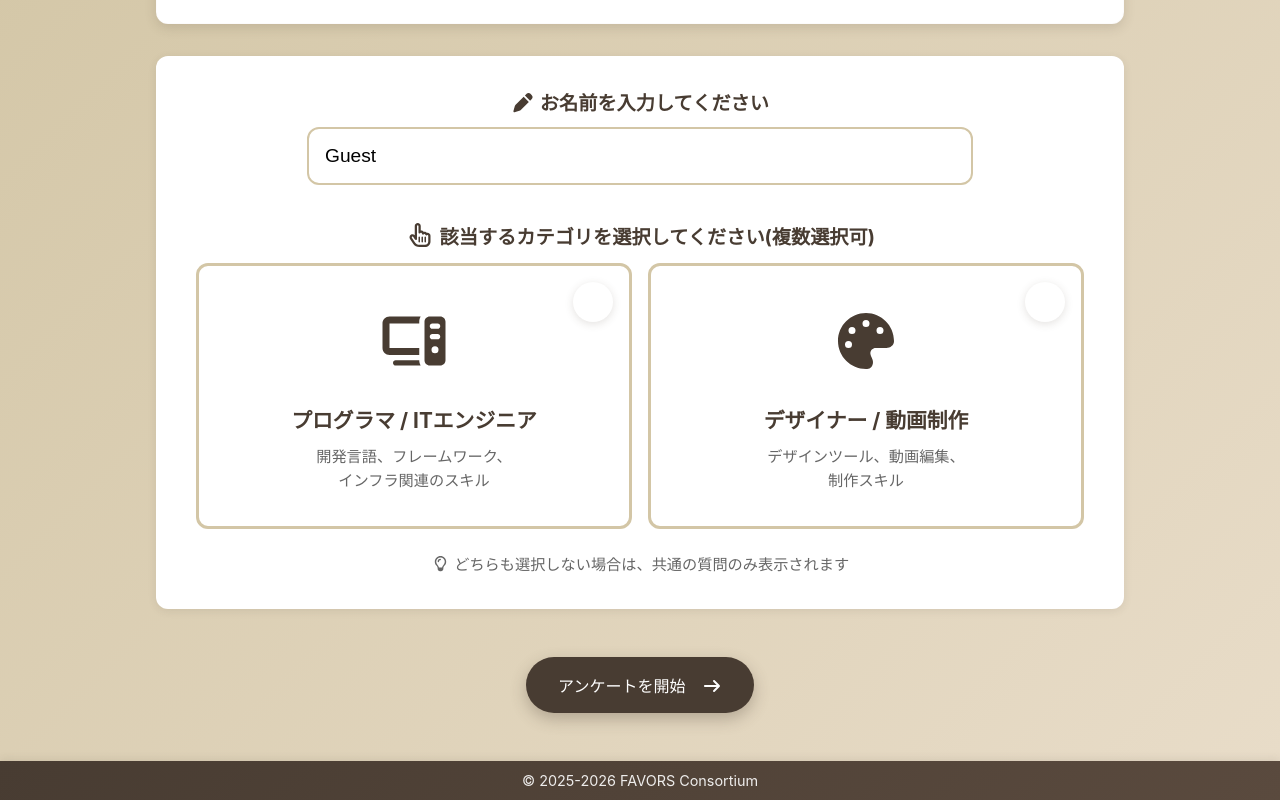
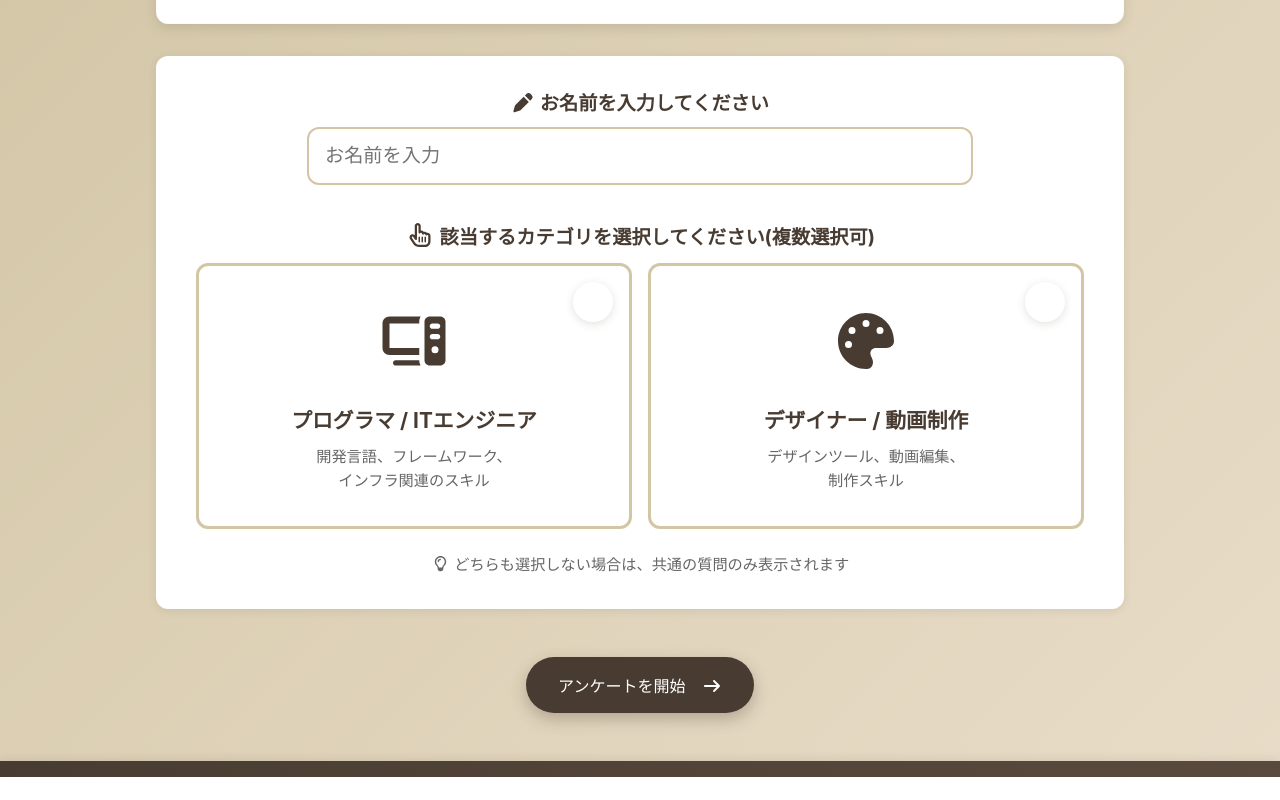
Before and after one commit to masa2401/CreateYourSkillSheet, a Vue app: page /#/ in a window 1280 px wide. Shown: the part 237-1037 px from the top of the page. After the commit the page ends 1014 px from the top, so only its background shows below. Built offline with nearby package versions, Linux system fonts and the light colour scheme.

Commit message:
微修正

```diff
--- a/src/components/TheFooter.vue
+++ b/src/components/TheFooter.vue
@@ -1,6 +1,6 @@
 <template>
   <footer class="footer">
-    <p class="copyright">&copy; 2025-2026 FAVORS Consortium</p>
+    <p class="copyright"></p>
   </footer>
 </template>
 
--- a/src/views/TopPage.vue
+++ b/src/views/TopPage.vue
@@ -11,7 +11,7 @@ const isHovering = ref<boolean>(false);
 
 // ─── フォームデータ ──────────────────────────────────────────────────────────
 
-const userName = ref<string>('Guest');
+const userName = ref<string>('');
 
 const selectedCategories = ref({
   engineer: false,
@@ -48,7 +48,7 @@ const validateAndProceed = (): void => {
       </div>
       <div class="input-group">
         <div class="input-section">
-          <label class="input-label">
+          <label class="input-label" for="name-input">
             <span class="label-icon">
               <font-awesome-icon icon="fa-solid fa-pen" />
             </span>
@@ -56,6 +56,7 @@ const validateAndProceed = (): void => {
           </label>
           <input
             type="text"
+            id="name-input"
             class="name-input"
             :class="{ 'input-error': validationErrors.length > 0 }"
             v-model="userName"
```
